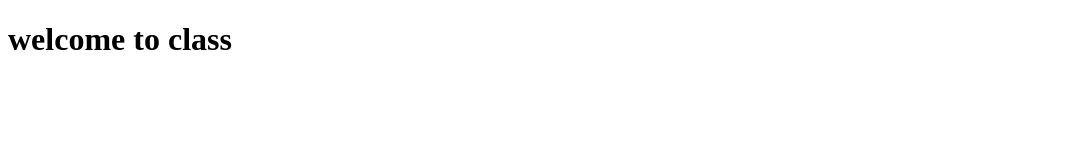
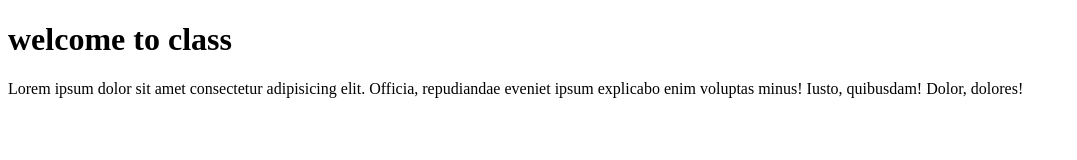
Before and after one commit to obende-m/projectOne, a plain HTML site: page index.html in a window 1280 px wide. Shown: the whole page, without its empty margins (0-1077 px from the left). Drawn offline with Linux system fonts and the light colour scheme.

Commit message:
another commit

```diff
--- a/index.html
+++ b/index.html
@@ -7,5 +7,6 @@
 </head>
 <body>
     <h1>welcome to class</h1>
+    <p>Lorem ipsum dolor sit amet consectetur adipisicing elit. Officia, repudiandae eveniet ipsum explicabo enim voluptas minus! Iusto, quibusdam! Dolor, dolores!</p>
 </body>
 </html>
```
